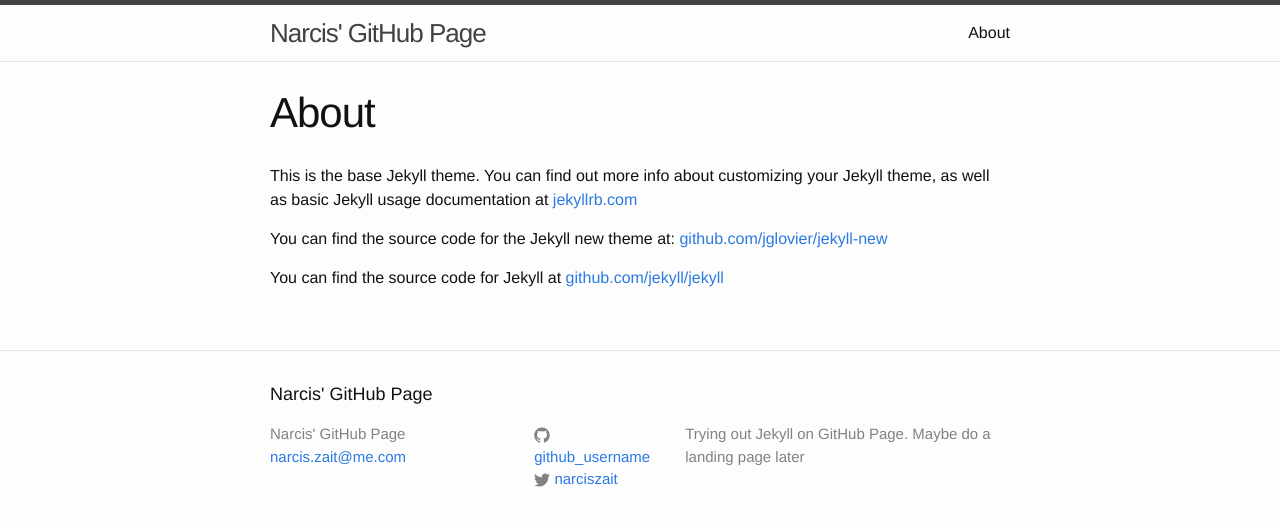
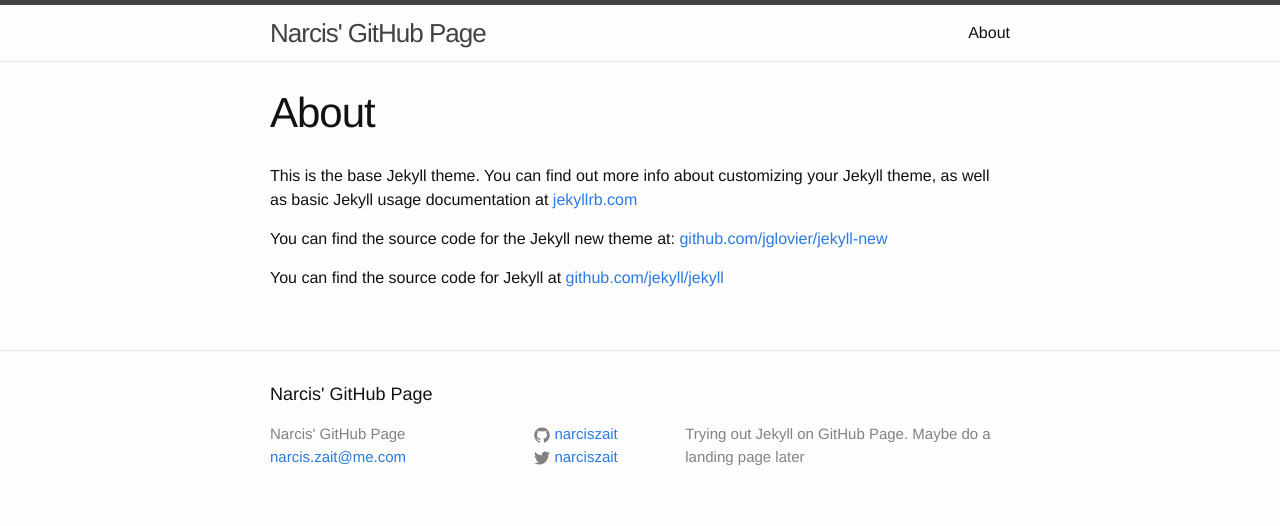
Before and after one commit to narciszait/narciszait.github.io, a Jekyll site: the page built from about.md, in a window 1280 px wide. Shown: the top 526 px of the page. Built offline with Jekyll 4.4.1, drawn with Linux system fonts in a browser that asks for light colours.

Commit message:
config.yml 2

```diff
--- a/_config.yml
+++ b/_config.yml
@@ -13,7 +13,7 @@
 baseurl: "" # the subpath of your site, e.g. /blog
 url: "http://narciszait.github.io" # the base hostname & protocol for your site
 twitter_username: narciszait
-github_username:  github_username
+github_username:  narciszait
 
 # Build settings
 markdown: kramdown
```
